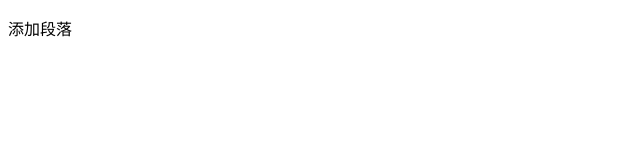
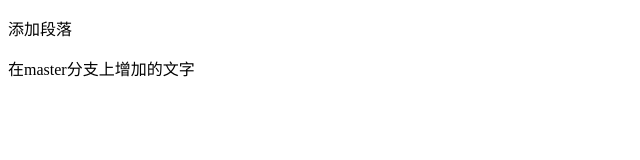
Before and after one commit to qjj-0409/git1, a plain HTML site: page user.html in a window 1280 px wide. Shown: the whole page, without its empty margins (0-640 px from the left). Drawn offline with Linux system fonts and the light colour scheme.

Commit message:
在master分支上增加的文字

```diff
--- a/user.html
+++ b/user.html
@@ -9,6 +9,7 @@
 
 <body>
     <p>添加段落</p>
+    <span>在master分支上增加的文字</span>
 </body>
 
 </html>
```
